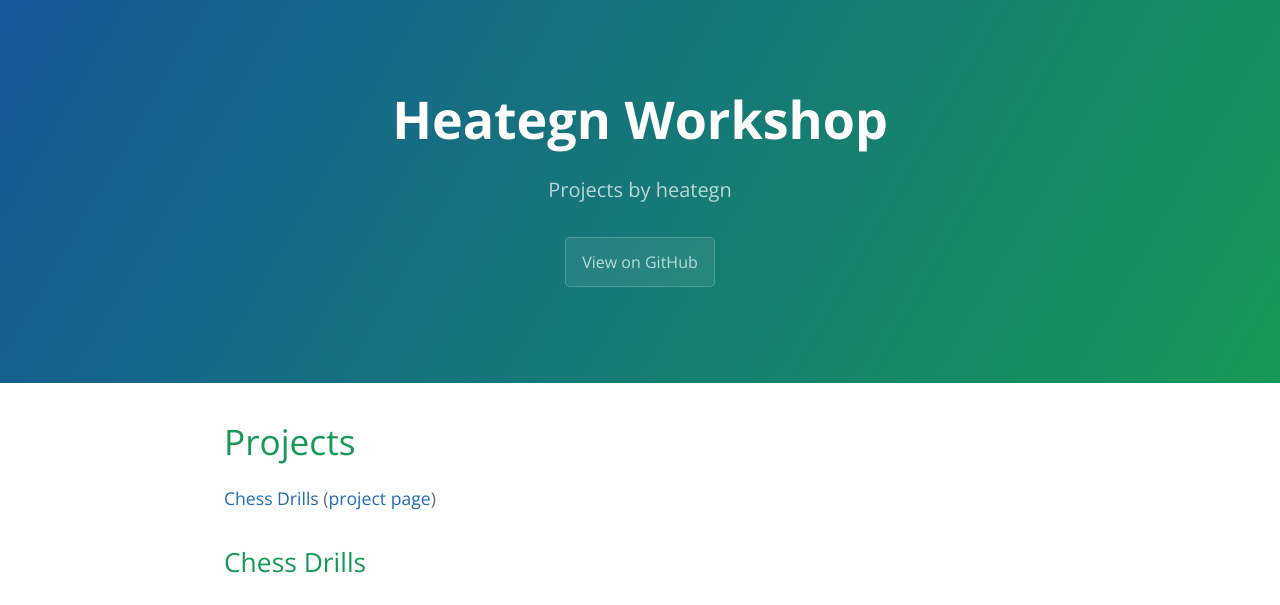
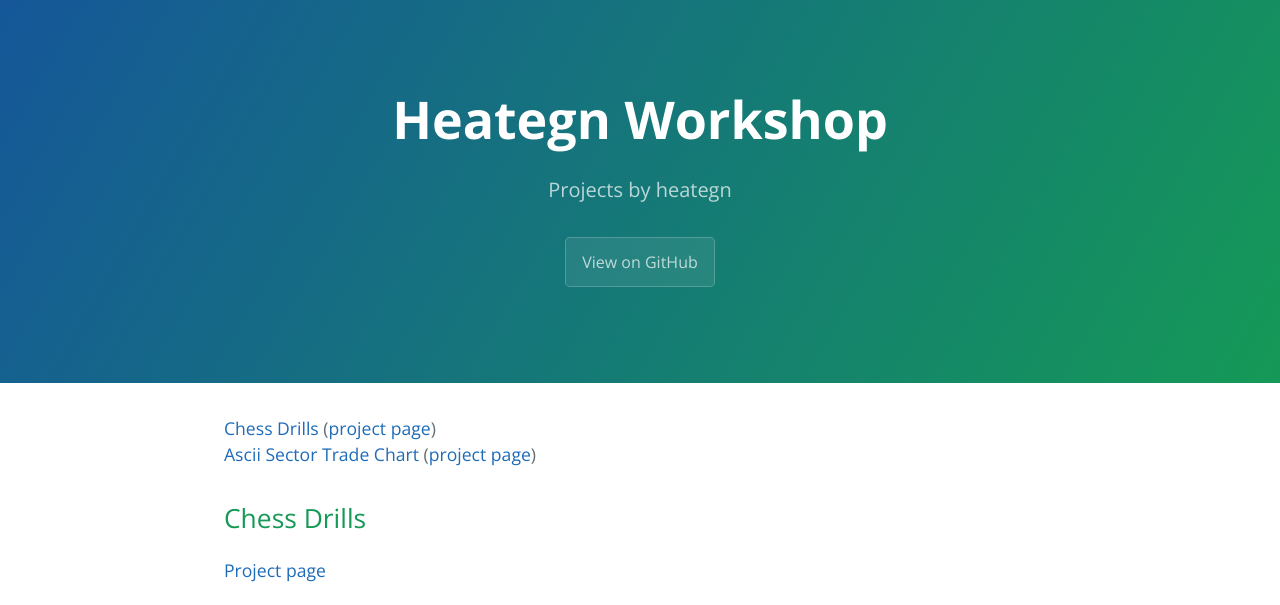
Before and after one commit to heategn/heategn-workshop, a Jekyll site: the page built from index.md, in a window 1280 px wide and 1400 px high. Shown: the top 605 px of the window. Built offline with Jekyll 4.4.1, drawn with Linux system fonts in a browser that asks for light colours; our own code applies the rules of GitHub Pages for plain Markdown files; some of the changed text lies outside the part shown.

Commit message:
Updated index.md with Ascii Sector Trade Map project.

```diff
--- a/index.md
+++ b/index.md
@@ -2,17 +2,28 @@
 layout: default
 ---
 
-# Projects
-
 [chessdrills]: https://github.com/heategn/chessdrills "Chess Drills"
+[asciisectortradechart]: https://github.com/heategn/asciisector_trade_chart "Ascii Sector Trade Chart"
 
 <a href="#chessdrills">Chess Drills</a> ([project page][chessdrills])
+<a href="#asciisectortradechart">Ascii Sector Trade Chart</a> ([project page][asciisectortradechart])
 
 ## Chess Drills
 <a name="chessdrills"></a>
 
-[Go to project][chessdrills]
+[Project page][chessdrills]
 
 Chess Drills is a suite of drills designed to improve your chess.
 
-![invisible-pairs](https://github.com/heategn/site/raw/master/cdanimation.gif)
+![invisible-pairs](https://github.com/heategn/site/blob/master/cdanimation.gif)
+
+Note: This graphic quality on this sample is much lower that what you'd actually see on your screen.
+
+## Ascii Sector Trade Chart
+<a name="asciisectortradechart"></a>
+
+[Project page][asciisectortradechart]
+
+An interactive trade chart for the game [Ascii Sector](http://www.asciisector.net/) (external link).
+
+![grid-view](https://github.com/heategn/site/blob/master/asciisector_grid.png)
```
